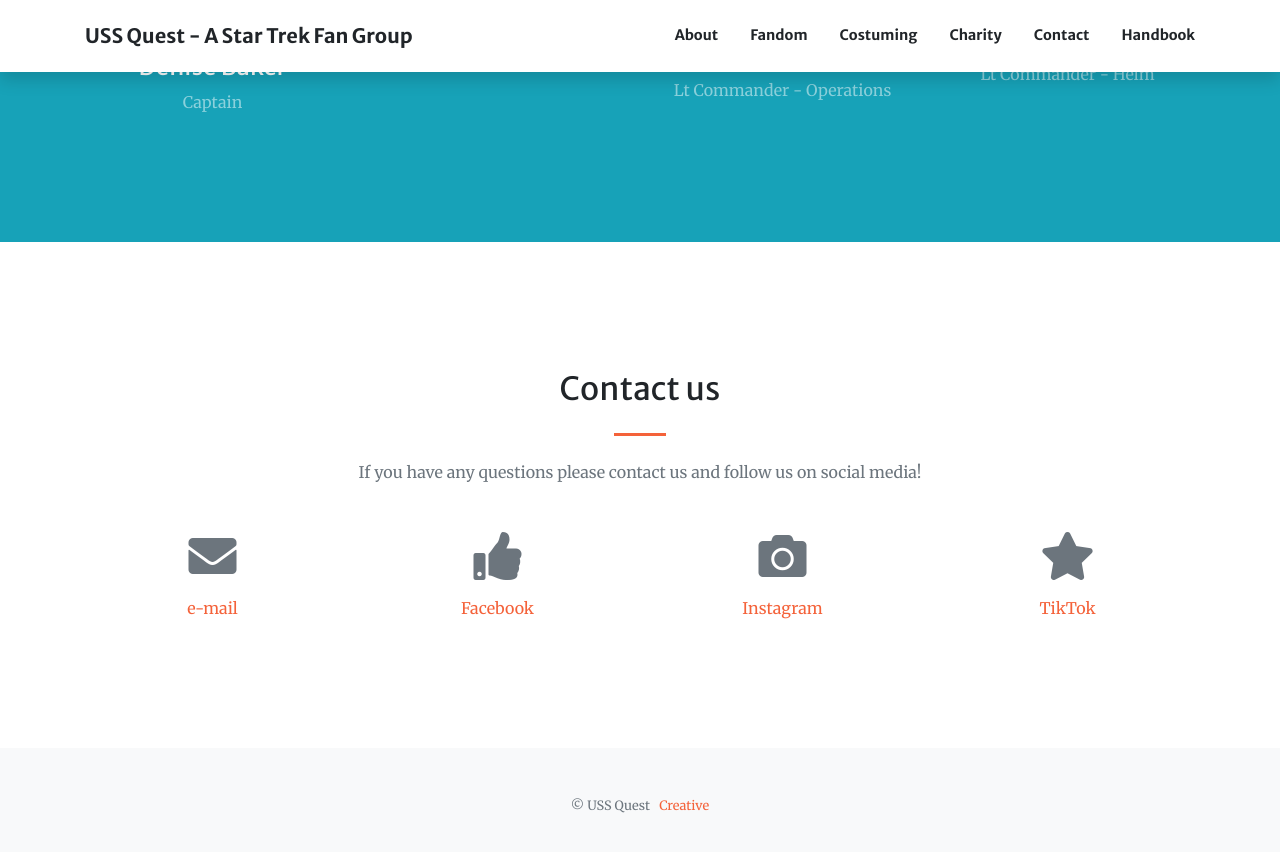
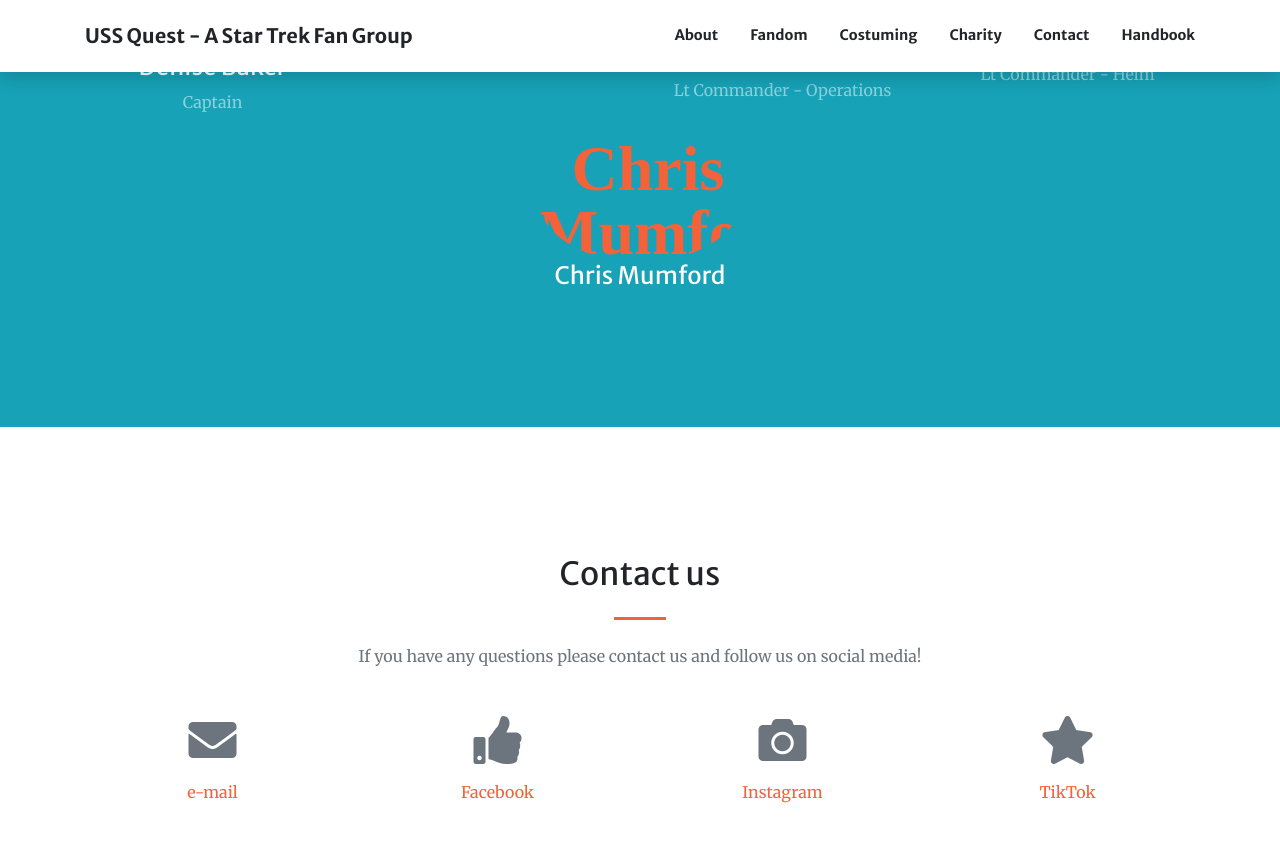
Before and after one commit to startrekthefleet/uss-quest, a Jekyll site: the page built from index.md, in a window 1280 px wide and 900 px high, scrolled down 2288 px. Shown: the top 852 px of the window. Built offline with Jekyll 4.4.1, drawn with Linux system fonts in a browser that asks for light colours.

Commit message:
Change Index.md

```diff
--- a/index.md
+++ b/index.md
@@ -54,6 +54,7 @@ sections:
       - title: Sean Warren
         text: Lt Commander - Helm
         image: assets/img/members/sean.jpg
+      - title: Chris Mumford
 
   - type: contact.html
     section_id: contact
```
Also changed, not shown: 1 other file.
